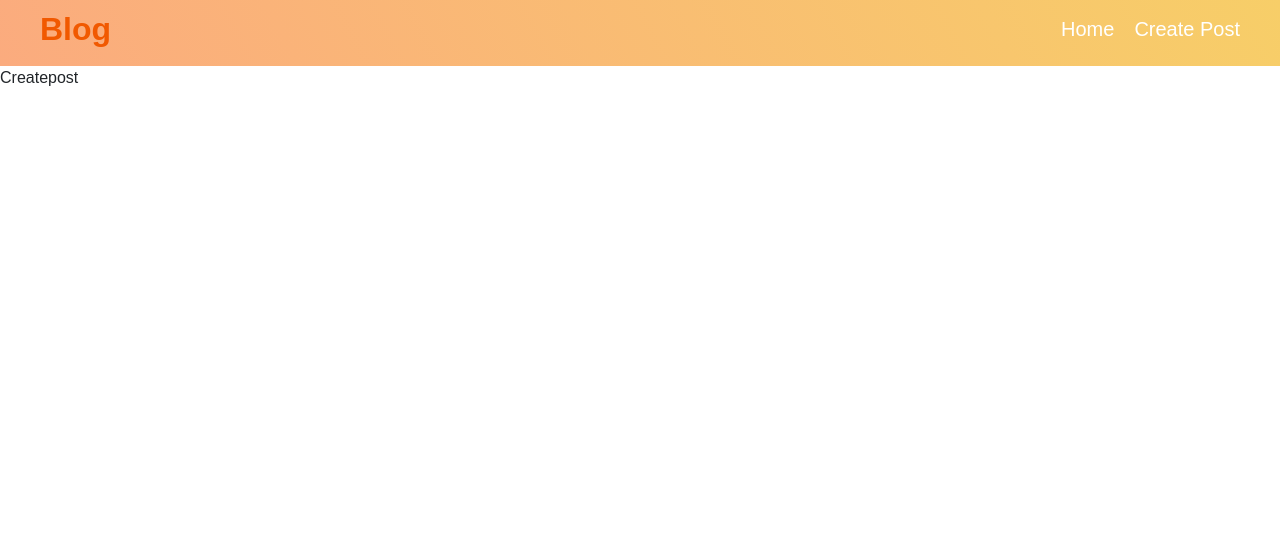
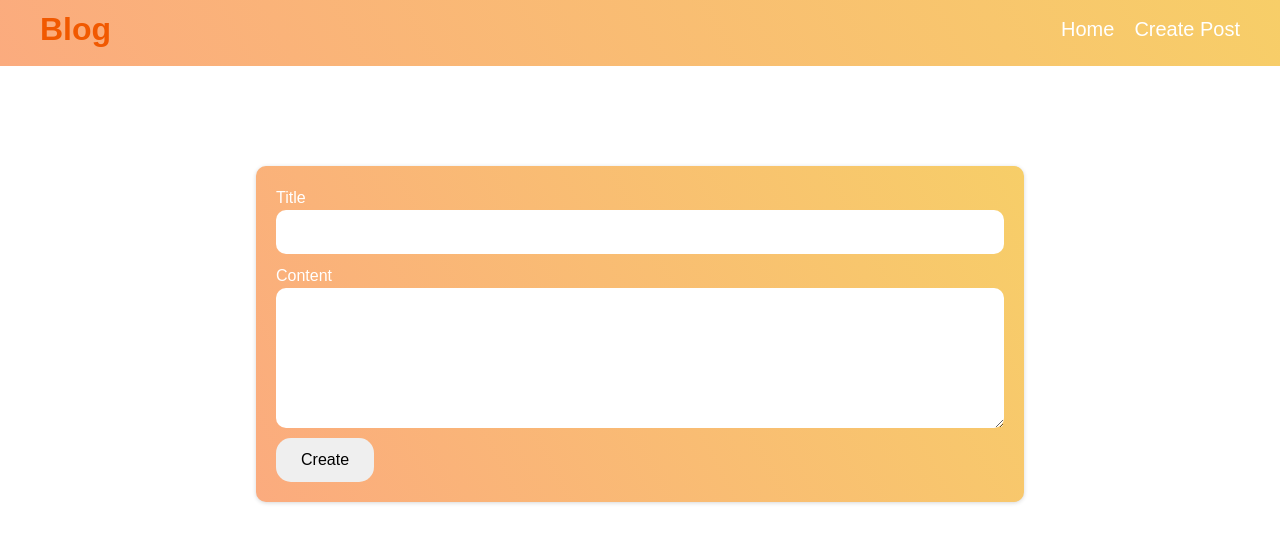
Before and after one commit to fmfahath/react-blog-hooks-firebase, a React (Vite) app: page /create in a window 1280 px wide. Shown: the top 542 px of the page. Built offline with nearby package versions, Linux system fonts and the light colour scheme.

Commit message:
createpost page created+

```diff
--- a/src/screens/create/Createpost.css
+++ b/src/screens/create/Createpost.css
@@ -0,0 +1,41 @@
+.container-createpost {
+    width: 60%;
+    color: #141313;
+    border-radius: 10px;
+    padding: 20px;
+    margin: 100px auto;
+    background-color: #FBAB7E;
+    background-image: linear-gradient(62deg, #FBAB7E 0%, #F7CE68 100%);
+    box-shadow: rgba(0, 0, 0, 0.16) 0px 1px 4px;
+    transition: 0.3s all;
+    cursor: pointer;
+}
+
+.container-createpost form div {
+    display: flex;
+    flex-direction: column;
+    margin-bottom: 10px;
+}
+
+label {
+    color: #fff;
+}
+
+form input,
+form textarea {
+    border: none;
+    outline: none;
+    padding: 10px;
+    border-radius: 10px;
+}
+
+form input[type=submit] {
+    padding: 10px 25px;
+    border-radius: 15px;
+}
+
+form input[type=submit]:hover {
+    color: #fff;
+    background-color: #f5600a;
+    border: 1px solid #fff;
+}
--- a/src/screens/create/Createpost.jsx
+++ b/src/screens/create/Createpost.jsx
@@ -1,9 +1,50 @@
-import React from 'react'
+import React, { useState } from 'react'
 import './Createpost.css'
+import useFetch from '../../hooks/useFetch'
 
 const Createpost = () => {
+
+    const [title, setTitle] = useState("")
+    const [content, setContent] = useState("")
+    const [validationError, setValidationError] = useState("")
+
+
+    const handleSubmit = (e) => {
+        e.preventDefault();
+
+        if (!title) {
+            setValidationError("Title is Must")
+            return
+        }
+        if (!content) {
+            setValidationError("Content is Must")
+            return
+        }
+
+        setValidationError('');
+        // console.log({ title, body: content, userId: 1 })
+
+    }
     return (
-        <div>Createpost</div>
+        <div className='container-createpost'>
+            {
+                validationError &&
+                <div className="alert alert-danger" role="alert">
+                    {validationError}
+                </div>
+            }
+            <form onSubmit={handleSubmit}>
+                <div>
+                    <label htmlFor="title">Title</label>
+                    <input type="text" id='title' name='title' value={title} onChange={(e) => setTitle(e.target.value)} />
+                </div>
+                <div>
+                    <label htmlFor="content">Content</label>
+                    <textarea name="content" id="content" rows='5' value={content} onChange={(e) => setContent(e.target.value)}></textarea>
+                </div>
+                <input type="submit" value='Create' />
+            </form>
+        </div>
     )
 }
 
```
